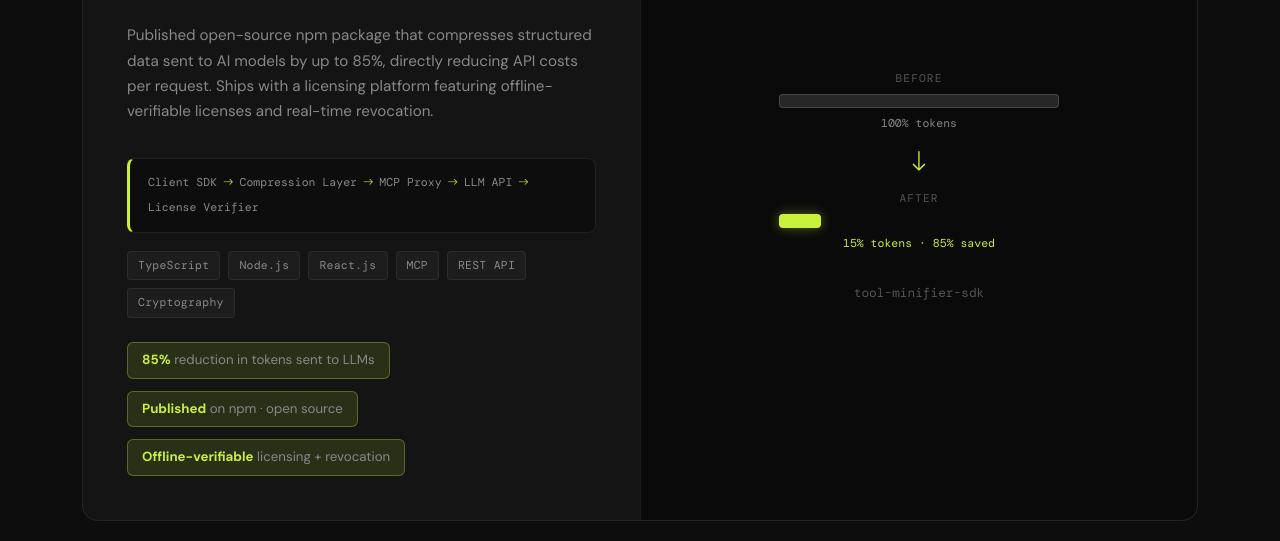
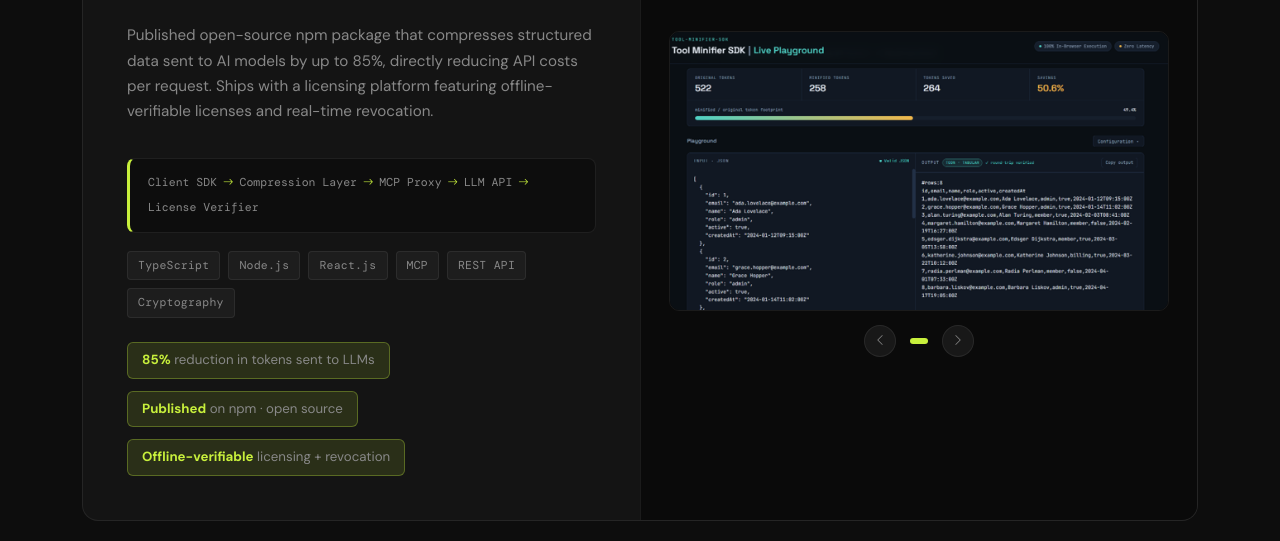
Before and after one commit to rithwikab/rithwikab.github.io, a plain HTML site: page index.html in a window 1280 px wide. Shown: the part 1899-2440 px from the top of the page. Drawn offline with nearby package versions, Linux system fonts and the light colour scheme.

Commit message:
added carousal for SDK

```diff
--- a/index.html
+++ b/index.html
@@ -152,21 +152,17 @@
         </div>
       </div>
 
-      <div class="screenshot-block d-flex flex-column align-items-center justify-content-center text-center" style="padding: 44px 36px;">
-        <div class="sdk-visual">
-          <div class="sdk-before">
-            <span class="sdk-label">Before</span>
-            <div class="sdk-bar full"></div>
-            <span class="sdk-size">100% tokens</span>
+      <div class="screenshot-block">
+        <div id="sdkCarousel" class="carousel slide" data-bs-ride="carousel">
+          <div class="carousel-inner">
+            <div class="carousel-item active"><img src="assets/sdk-dashboard.png" alt="SDK Dashboard"></div>
           </div>
-          <div class="sdk-arrow"><i class="bi bi-arrow-down" style="color:var(--accent);font-size:1.4rem;"></i></div>
-          <div class="sdk-after">
-            <span class="sdk-label">After</span>
-            <div class="sdk-bar compressed"></div>
-            <span class="sdk-size accent">15% tokens · 85% saved</span>
+          <div class="carousel-nav-row">
+            <button class="carousel-btn" type="button" data-bs-target="#sdkCarousel" data-bs-slide="prev"><i class="bi bi-chevron-left"></i></button>
+            <div class="carousel-indicators-custom" id="sdk-dots"></div>
+            <button class="carousel-btn" type="button" data-bs-target="#sdkCarousel" data-bs-slide="next"><i class="bi bi-chevron-right"></i></button>
           </div>
         </div>
-        <p style="font-size:0.8rem;color:var(--text-dim);margin-top:28px;font-family:var(--font-mono);">tool-minifier-sdk</p>
       </div>
     </div>
 
@@ -372,6 +368,7 @@ function buildDots(carouselId, dotContainerId) {
     container.querySelectorAll('.cdot').forEach((d, i) => d.classList.toggle('active', i === e.to));
   });
 }
+buildDots('sdkCarousel', 'sdk-dots');
 buildDots('reconCarousel', 'recon-dots');
 buildDots('hrCarousel', 'hr-dots');
 
```
Also changed, not shown: assets/sdk-dashboard.png (added), 1 other file.
